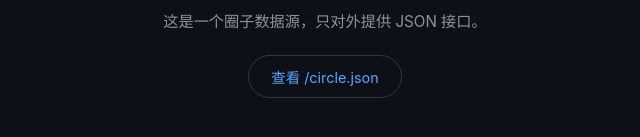
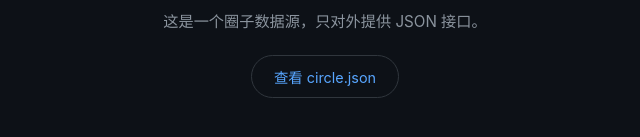
Before and after one commit to xingmihai/circle-feed, a website: page public/index.html in a window 1280 px wide. Shown: the part 367-504 px from the top of the page, 315-955 px from the left. Drawn offline with Linux system fonts and the light colour scheme.

Commit message:
feat: 改用 GitHub Pages 部署
- 工作流合并为 Update and Deploy：抓取后直接部署 Pages
- 只上传 public/ 目录，源码不暴露
- 提交回仓库改为可失败（continue-on-error），不再阻塞部署
- 首页链接改为相对路径，适配 /circle-feed/ 子路径

```diff
--- a/public/index.html
+++ b/public/index.html
@@ -49,7 +49,7 @@
     <main>
       <h1>Circle Feed</h1>
       <p>这是一个圈子数据源，只对外提供 JSON 接口。</p>
-      <a href="/circle.json">查看 /circle.json</a>
+      <a href="circle.json">查看 circle.json</a>
     </main>
   </body>
 </html>
```
Also changed, not shown: .github/workflows/update.yml, README.md.
